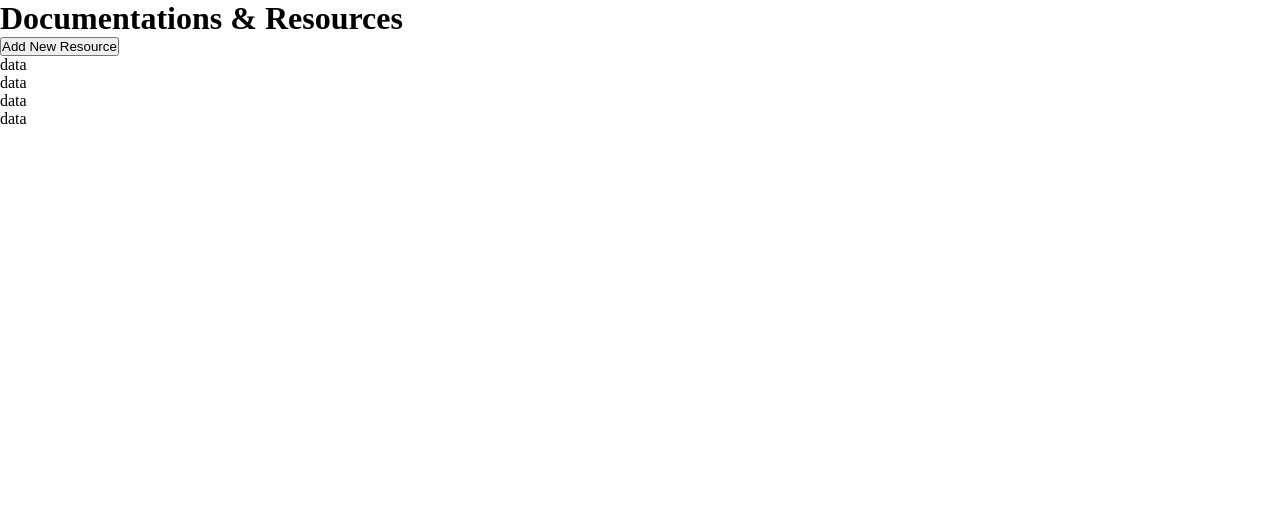
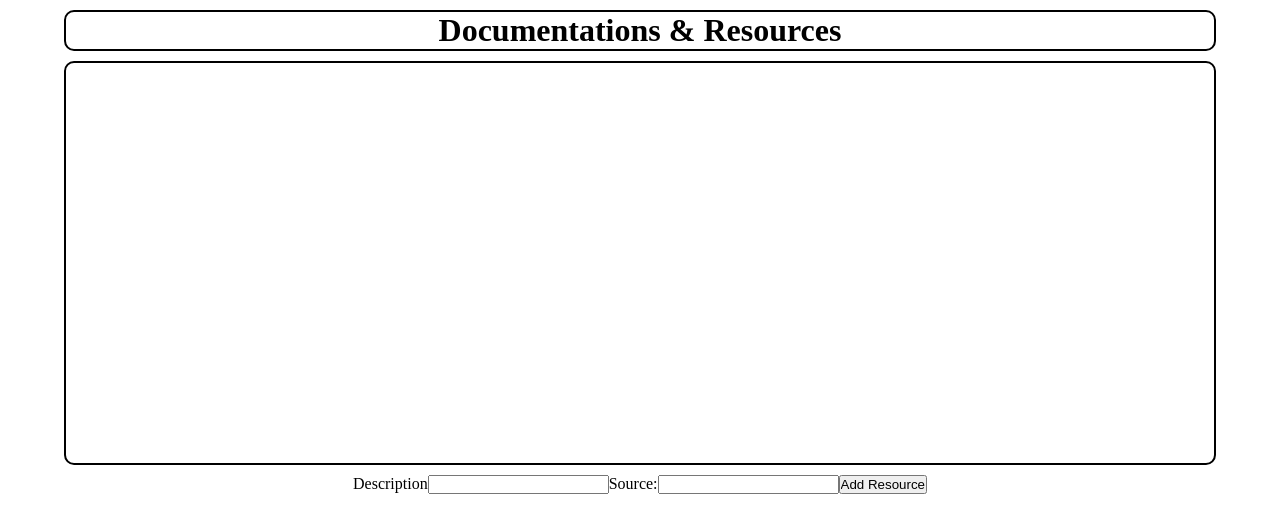
Before and after one commit to rcamach7/documentation-, a React (Create React App) app: page / in a window 1280 px wide. Both pictures are taken after a click on the button "Add New Resource". Shown: the top 532 px of the page. Built offline with nearby package versions, Linux system fonts and the light colour scheme.

Commit message:
functional form implemented to generate resource object to parent collection

```diff
--- a/src/App.css
+++ b/src/App.css
@@ -2,3 +2,41 @@
   margin: 0;
   padding: 0;
 }
+
+/* Holds all components */
+.App {
+  width: 90vw;
+  height: 90vh;
+
+  display: flex;
+  flex-direction: column;
+  align-items: center;
+  gap: 10px;
+
+  margin: 0 auto;
+  margin-top: 10px;
+}
+
+.App-title {
+  align-self: stretch;
+  text-align: center;
+
+  border: solid black 2px;
+  border-radius: 10px;
+}
+
+.DisplayData {
+  height: 50vh;
+
+  align-self: stretch;
+  text-align: center;
+
+  border: solid black 2px;
+  border-radius: 10px;
+}
+
+/* Add New Resource Section */
+
+form {
+  display: none;
+}
--- a/src/App.js
+++ b/src/App.js
@@ -1,14 +1,32 @@
 import "./App.css";
 import React from "react";
 import DisplayData from "./components/DisplayData";
+import AddNewResource from "./components/AddNewResource";
 
 class App extends React.Component {
+  constructor(props) {
+    super(props);
+    this.state = {
+      notes: [],
+    };
+    this.handleAddNote = this.handleAddNote.bind(this);
+  }
+
+  handleAddNote(newNote) {
+    const newCollection = this.state.notes;
+    newCollection.push(newNote);
+
+    this.setState({
+      notes: newCollection,
+    });
+  }
+
   render() {
     return (
       <div className="App">
         <WebsiteTitle />
-        <AddNewResource />
-        <DisplayData />
+        <DisplayData notes={this.state.notes} />
+        <AddNewResource handleAddNote={this.handleAddNote} />
       </div>
     );
   }
@@ -22,12 +40,4 @@ function WebsiteTitle() {
   );
 }
 
-function AddNewResource() {
-  return (
-    <div className="AddNewResource">
-      <button onClick={() => alert("Hello World")}>Add New Resource</button>
-    </div>
-  );
-}
-
 export default App;
--- /dev/null
+++ b/src/components/AddNewResource.js
@@ -0,0 +1,74 @@
+import { useRef } from "react";
+import { Note } from "../logic/Notes";
+import { useState } from "react";
+
+export default function AddNewResource(props) {
+  const [description, setDescription] = useState("");
+  const [source, setSource] = useState("");
+  const formRef = useRef(null);
+  const toggleRef = useRef(null);
+
+  const handleToggle = (e) => {
+    if (
+      formRef.current.style.display === "" ||
+      formRef.current.style.display === "none"
+    ) {
+      formRef.current.style.display = "block";
+    } else {
+      formRef.current.style.display = "none";
+    }
+
+    // Hide Button while form is being filled out
+    e.target.style.display = "none";
+  };
+
+  const handleSubmission = (e) => {
+    e.preventDefault();
+
+    // Construct a new note, then send it to parent:
+    const newNote = Note(description, source);
+    props.handleAddNote(newNote);
+
+    // Clear form value for future submissions, along with current state.
+    e.target.form.description.value = "";
+    e.target.form.source.value = "";
+    setDescription("");
+    setSource("");
+
+    // Re-display our Add New Resource button previously hidden.
+    formRef.current.style.display = "none";
+    toggleRef.current.style.display = "block";
+  };
+
+  return (
+    <div className="AddNewResource">
+      <button ref={toggleRef} onClick={(e) => handleToggle(e)}>
+        Add New Resource
+      </button>
+      <form ref={formRef}>
+        <label htmlFor="description">Description</label>
+        <input
+          type="text"
+          id="description"
+          onChange={(e) => setDescription(e.target.value)}
+          required
+        />
+
+        <label htmlFor="source">Source:</label>
+        <input
+          type="text"
+          id="source"
+          onChange={(e) => setSource(e.target.value)}
+          required
+        />
+
+        <input
+          id="newResource"
+          type="submit"
+          value="Add Resource"
+          onClick={handleSubmission}
+        />
+      </form>
+    </div>
+  );
+}
--- a/src/components/DisplayData.js
+++ b/src/components/DisplayData.js
@@ -4,10 +4,9 @@ export default class DisplayData extends React.Component {
   render() {
     return (
       <div className="DisplayData">
-        <p>data</p>
-        <p>data</p>
-        <p>data</p>
-        <p>data</p>
+        {this.props.notes.map((note) => {
+          console.log(note.toString());
+        })}
       </div>
     );
   }
--- /dev/null
+++ b/src/logic/Notes.js
@@ -0,0 +1,10 @@
+const Note = (description, source) => {
+  const toString = () => {
+    return `Description: ${description}. You can access this resource at ${source}`;
+  };
+  return {
+    toString,
+  };
+};
+
+export { Note };
```
